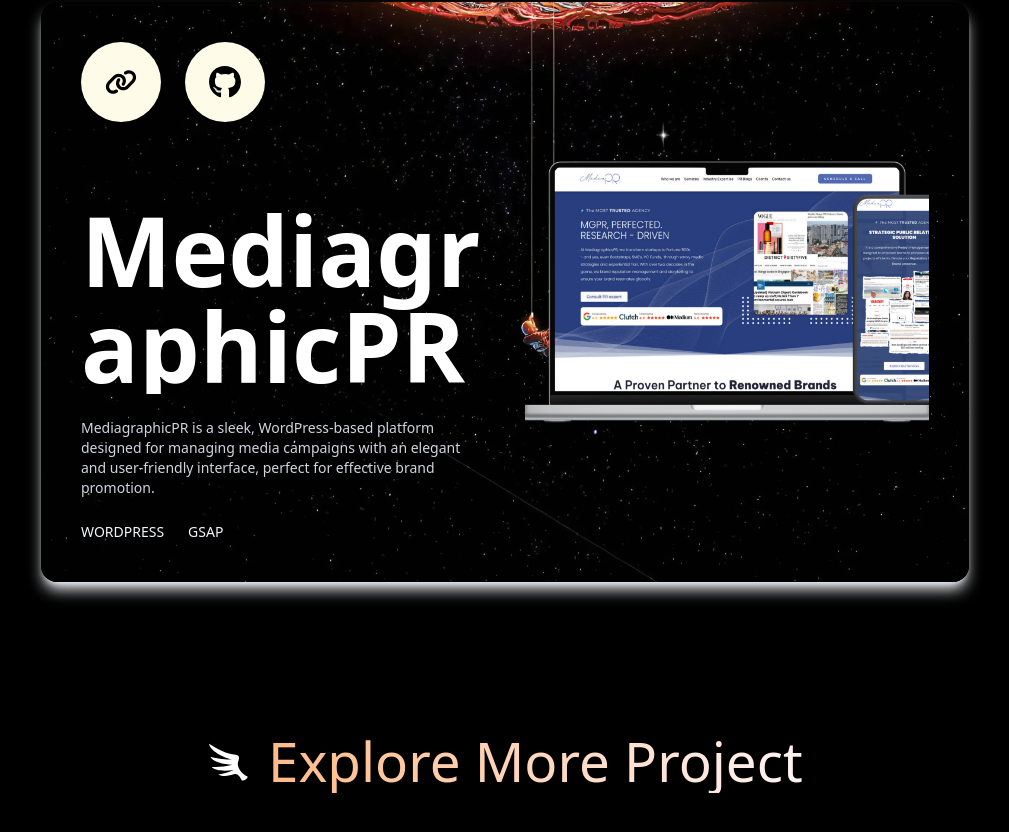
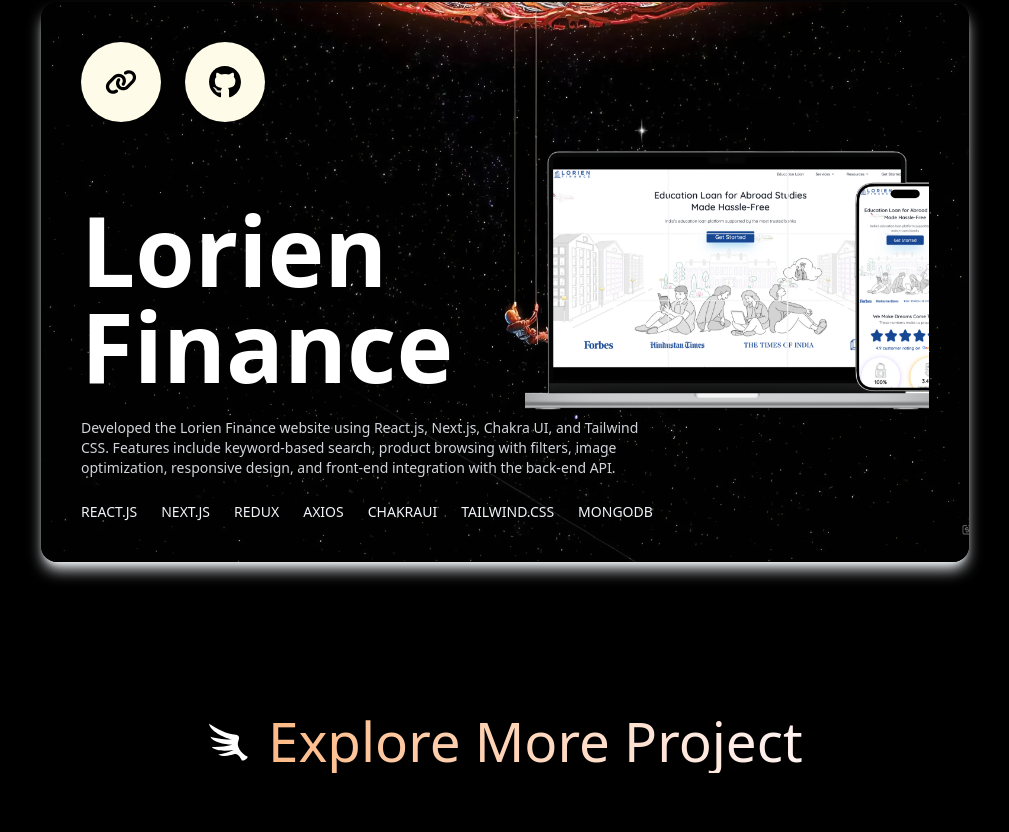
Before and after one commit to nikhilkumar2001/updated-portfolio, a React (Vite) app: page / in a window 1280 px wide. Shown: the part 3464-4296 px from the top of the page, without its empty margins (135-1144 px from the left). Built offline with nearby package versions, Linux system fonts and the light colour scheme; a web font is replaced by a local one.

Commit message:
Update ProjectListing.jsx

```diff
--- a/src/components/ProjectListing.jsx
+++ b/src/components/ProjectListing.jsx
@@ -14,8 +14,7 @@
 import P7 from "../assets/project/p7.png";
 import P8 from "../assets/project/p8.png";
 import P9 from "../assets/project/p9.png";
-
-
+import P10 from "../assets/project/p12.png";
 
 const ProjectListing = () => {
   const [showMore, setShowMore] = useState(false);
@@ -32,7 +31,7 @@
       github: "https://mwbstore.com/",
     },
     {
-      id: 2,
+      id: 3,
       title: "EEA Svepindia",
       description:
         "Building a website for EEA.Svepindia, a event group, using WordPress combined with custom coding. The site showcases their projects and services while ensuring a user-friendly interface, responsive design, and seamless navigation, reflecting the group's technical expertise and professionalism.",
@@ -41,18 +40,28 @@
       link: "http://eaa.svepindia.in/",
       github: "http://eaa.svepindia.in/",
     },
+     {
+      id: 4,
+      title: "Lorien Finance",
+      description:
+      "Developed the Lorien Finance website using React.js, Next.js, Chakra UI, and Tailwind CSS. Features include keyword-based search, product browsing with filters, image optimization, responsive design, and front-end integration with the back-end API.",
+        image: P10,
+      tech: ["React.js", "Next.js", "Redux", "Axios", "ChakraUI", "Tailwind.Css", "MongoDb"],
+      link: "https://www.lorien.finance/",
+      github: "https://www.lorien.finance/",
+    },
     {
-      id: 3,
+      id: 5,
       title: "MediagraphicPR",
       description:
       "MediagraphicPR is a sleek, WordPress-based platform designed for managing media campaigns with an elegant and user-friendly interface, perfect for effective brand promotion.",
       image: P3,
-      tech: ["Wordpress","GSAP"],
+      tech: ["Wordpress", "GSAP"],
       link: "https://mediagraphicspr.com/",
       github: "https://mediagraphicspr.com/",
     },
     {
-      id: 4,
+      id: 6,
       title: "Modern UI Portfolio",
       description:
         "I have designed a modern UI concept portfolio inspired from Bentolio for my favorite singer, Zayn Malik. This project is built using Vite, React.js, and Remix, showcasing my design and development skills while celebrating Zayn's musical artistry.",
@@ -62,7 +71,7 @@
       github: "https://github.com/nikhilkumar2001/Modern-UI-Portfolio-Concept",
     },
     {
-      id: 5,
+      id: 7,
       title: "LetsMovin",
       description:
       " LetsMovin is an elegant property listing platform built on WordPress. Featuring a sleek and beautiful design, the website offers a user-friendly experience for browsing properties, with a focus on simplicity and functionality.",
@@ -72,7 +81,7 @@
       github:"https://letsmovin.com"
     },
     {
-      id: 6,
+      id: 8,
       title: "BizLoan",
       description:
       "BizLoan is an innovative loan platform built by you, utilizing a blend of WordPress, custom HTML, 3D UI libraries, and custom JavaScript code. The website offers a seamless, dynamic user experience, with its database securely connected to AWS for efficient data management.",
@@ -82,7 +91,7 @@
       github:"https://bizloanindia.com"
     },
     {
-      id: 7,
+      id: 9,
       title: "RUDROM",
       description:
       "Building a website for RPS Rudrom, a developer group, using WordPress combined with custom coding. The site showcases their projects and services while ensuring a user-friendly interface, responsive design, and seamless navigation, reflecting the group's technical expertise and professionalism.",
@@ -92,7 +101,7 @@
       github:"https://rudromgroup.in"
     },
     {
-      id: 8,
+      id: 10,
       title: "African Safari",
       description:
         "I designed and developed a modern, user-friendly website for Media PR, showcasing their services and expertise in public relations, with a clean, responsive layout tailored to enhance brand visibility and client engagement.",
```
